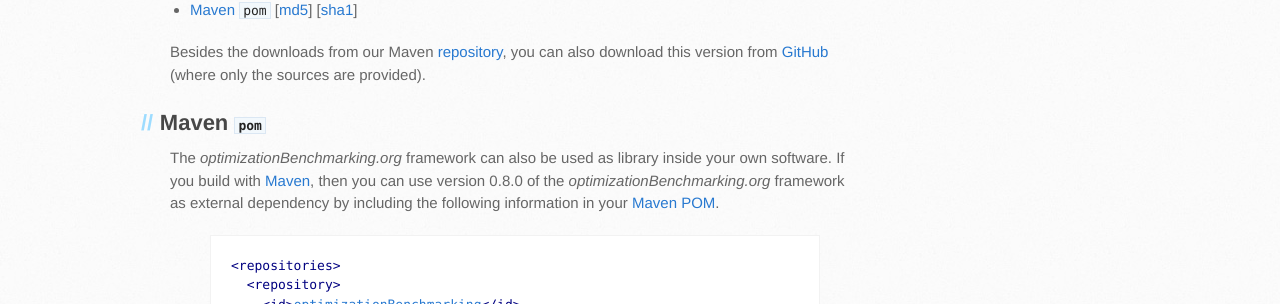
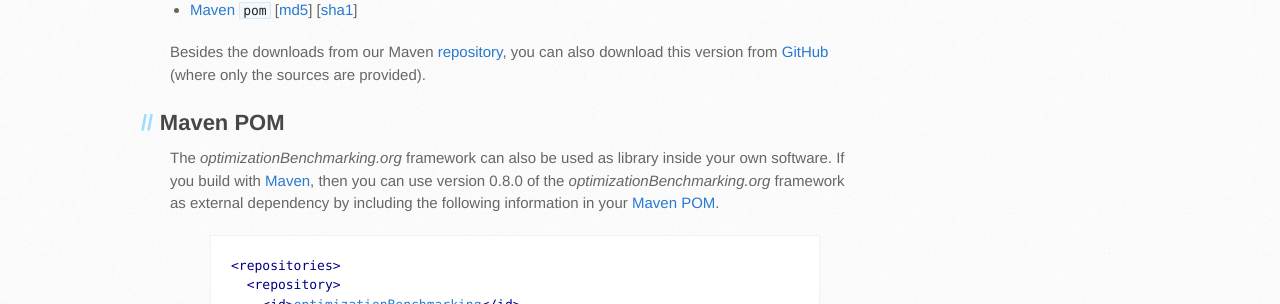
Before and after one commit to optimizationBenchmarking/optimizationBenchmarking, a Jekyll site: the page built from _posts/2015-06-01-release-0.8.0.md, in a window 1280 px wide. Shown: the part 774-1078 px from the top of the page. Built offline with Jekyll 4.4.1, drawn with Linux system fonts in a browser that asks for light colours; Markdown is read by kramdown in place of the engine named in the settings.

```diff
--- a/_includes/repositoryDownloads.md
+++ b/_includes/repositoryDownloads.md
@@ -6,5 +6,5 @@
 * [Maven `pom`]({{ site.baseurl }}/repo/optimizationBenchmarking/org/optimizationBenchmarking/{{ include.projectVersion }}/optimizationBenchmarking-{{ include.projectVersion }}.pom) [[md5]({{ site.baseurl }}/repo/optimizationBenchmarking/org/optimizationBenchmarking/{{ include.projectVersion }}/optimizationBenchmarking-{{ include.projectVersion }}.pom.md5)] [[sha1]({{ site.baseurl }}/repo/optimizationBenchmarking/org/optimizationBenchmarking/{{ include.projectVersion }}/optimizationBenchmarking-{{ include.projectVersion }}.pom.sha1)]
 
 Besides the downloads from our Maven [repository]({{ site.baseurl }}/repo/optimizationBenchmarking/org/optimizationBenchmarking/{{ include.projectVersion }}/index.html), you can also download this version from [GitHub](https://github.com/optimizationBenchmarking/optimizationBenchmarking/releases/tag/v{{ include.projectVersion }}) (where only the sources are provided).
-## Maven `pom`
+## Maven POM
 {% include mavenPom.md projectVersion=include.projectVersion %}
```
